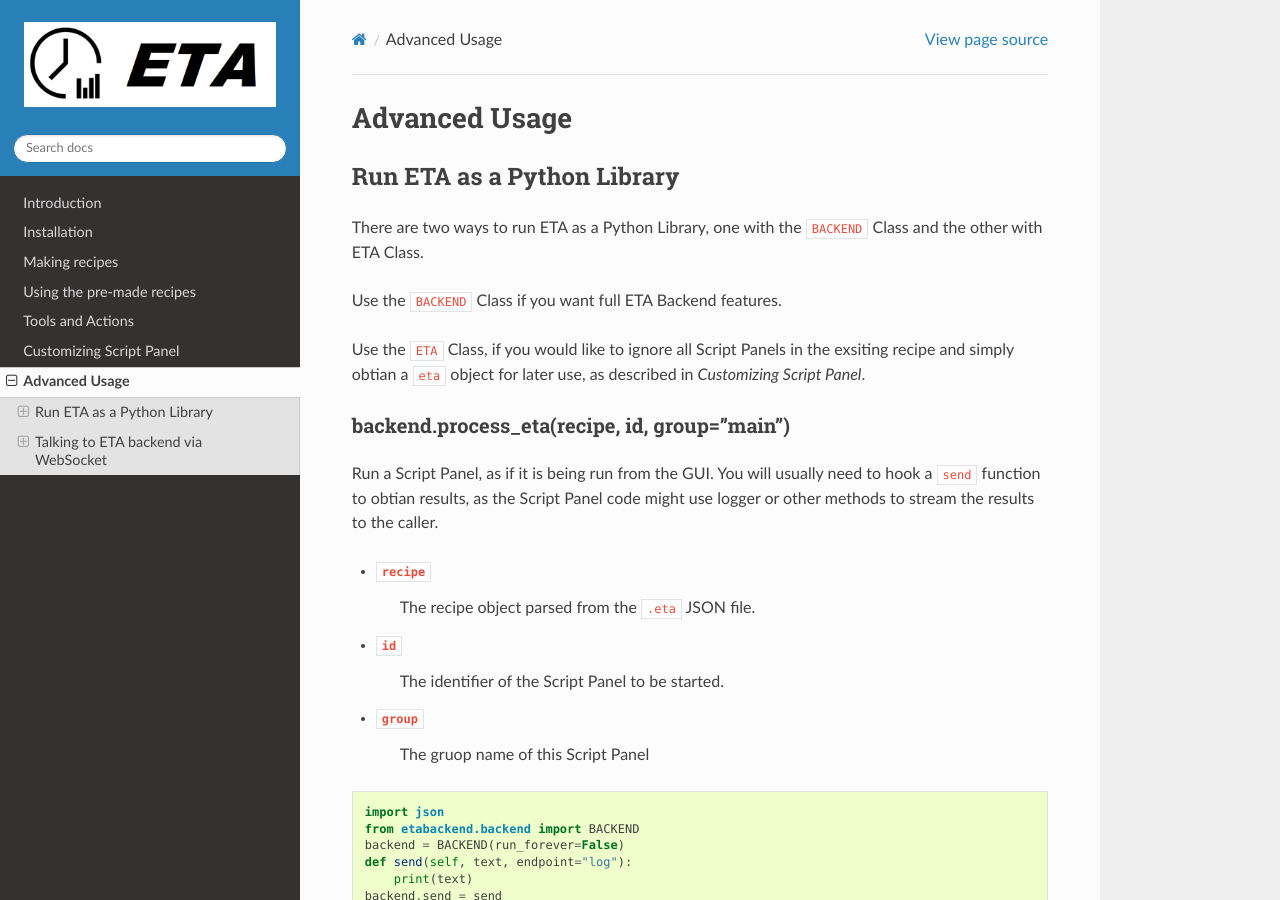
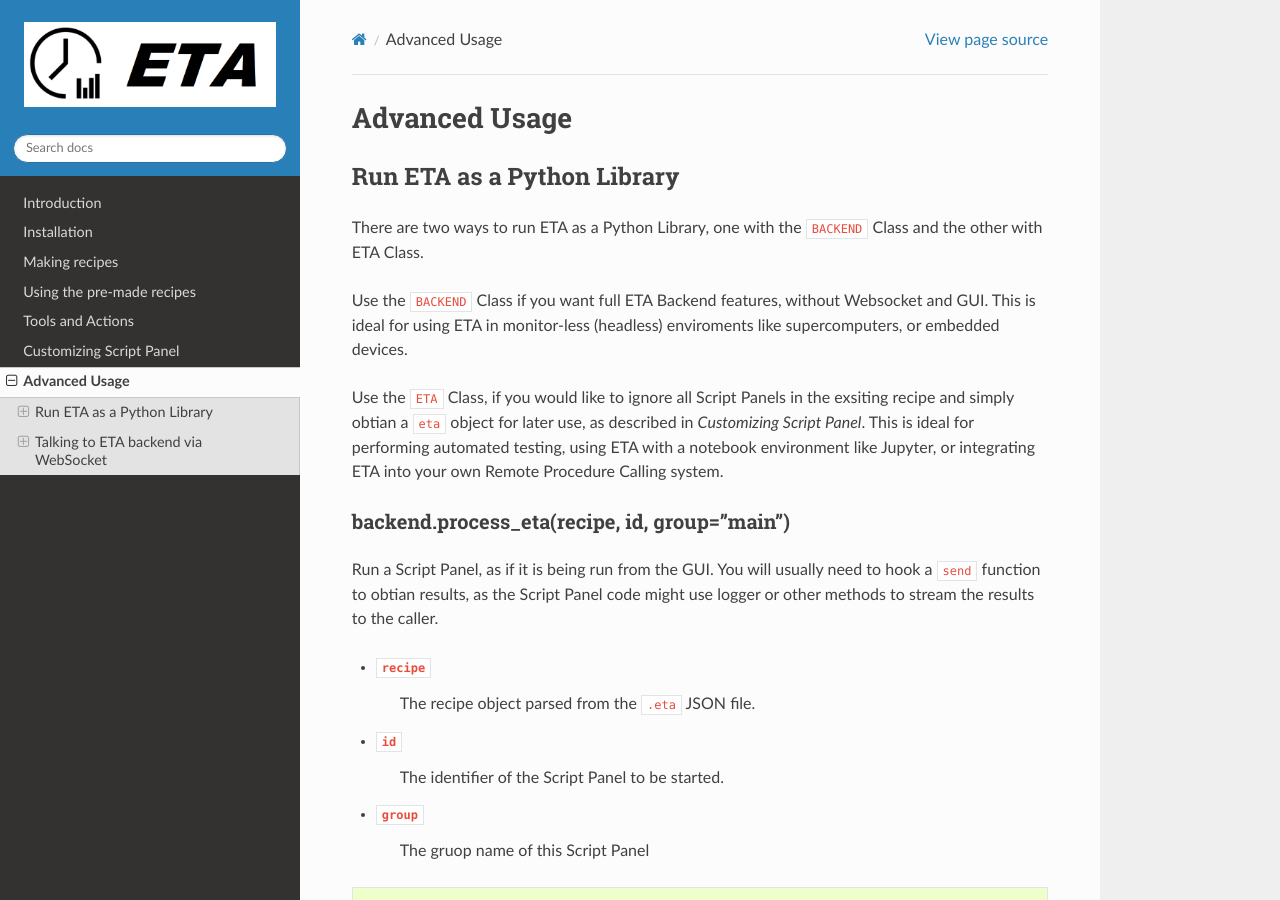
Before and after one commit to timetag/timetag.github.io, a Sphinx documentation site: the page built from docs/advanced.rst, in a window 1280 px wide and 900 px high. Built offline with Sphinx 7.4.7 and the Read the Docs theme 2.0.0, drawn with Linux system fonts in a browser that asks for light colours.

Commit message:
Update advanced.rst

```diff
--- a/docs/advanced.rst
+++ b/docs/advanced.rst
@@ -7,9 +7,9 @@ Run ETA as a Python Library
 -------------------------------------
 There are two ways to run ETA as a Python Library, one with the ``BACKEND`` Class and the other with ETA Class.
 
-Use the ``BACKEND`` Class if you want full ETA Backend features.
+Use the ``BACKEND`` Class if you want full ETA Backend features, without Websocket and GUI. This is ideal for using ETA in monitor-less (headless) enviroments like supercomputers, or embedded devices.
 
-Use the ``ETA`` Class, if you would like to ignore all Script Panels in the exsiting recipe and simply obtian a ``eta`` object for later use, as described in `Customizing Script Panel`.
+Use the ``ETA`` Class, if you would like to ignore all Script Panels in the exsiting recipe and simply obtian a ``eta`` object for later use, as described in `Customizing Script Panel`. This is ideal for performing automated testing, using ETA with a notebook environment like Jupyter, or integrating ETA into your own Remote Procedure Calling system.
 
 backend.process_eta(recipe, id, group="main")
 ......
```
